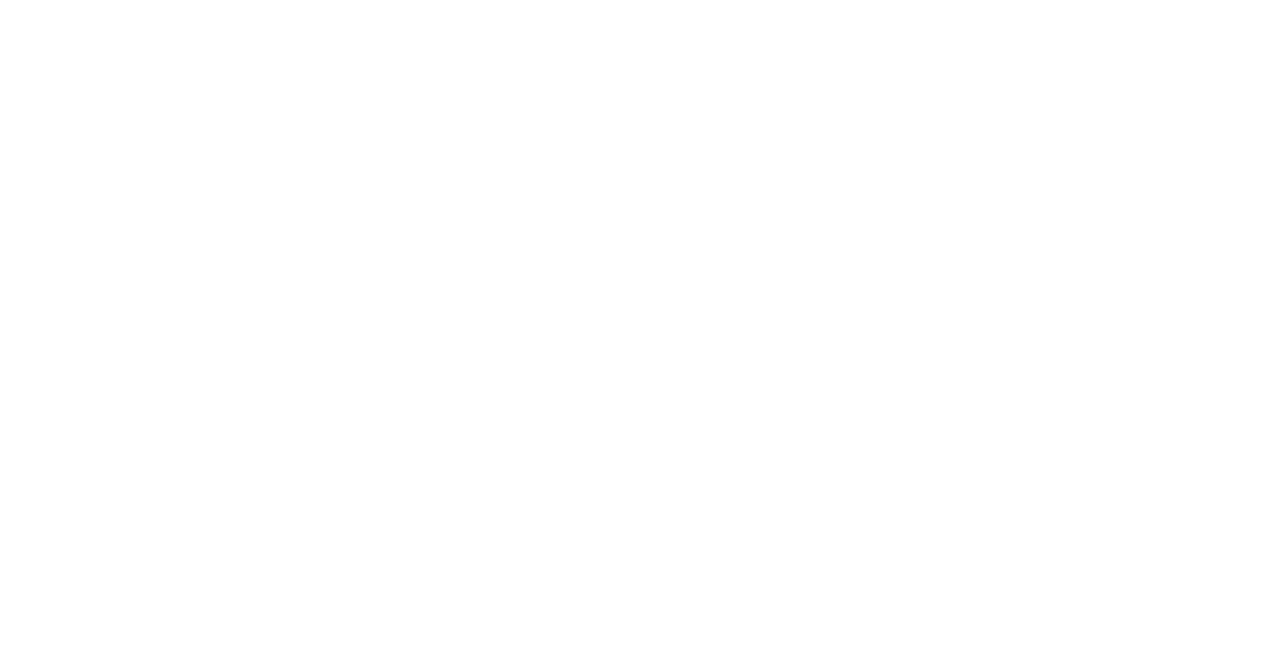
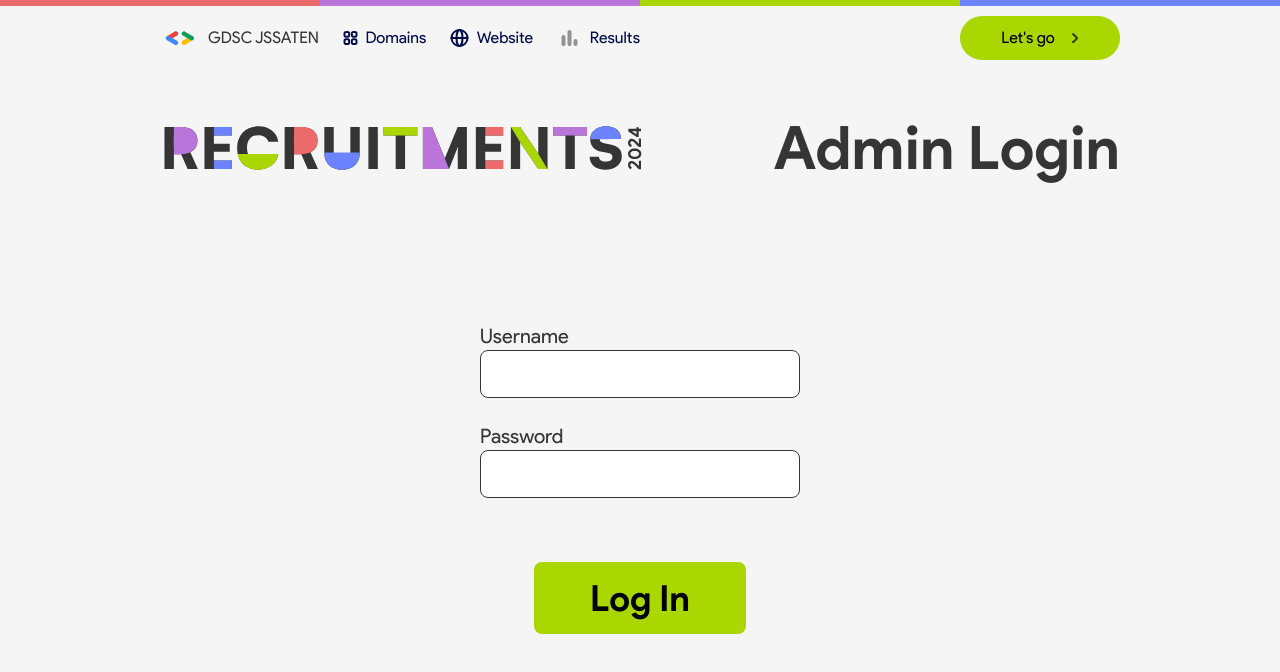
Before and after one commit to RamitVishwakarma/Recruitment-Platform, a React (Vite) app in the folder Recruitment2k24/: page /admin in a window 1280 px wide. Before the commit this address had no page. Shown: the top 672 px of the page. Built offline with nearby package versions, Linux system fonts and the light colour scheme; the HTML template or start-up script is replaced by a standard one.

Commit message:
added admin login page

```diff
--- a/Recruitment2k24/src/App.jsx
+++ b/Recruitment2k24/src/App.jsx
@@ -1,5 +1,6 @@
 import Domains from "./components/Domains";
 import Homepage from "./components/Homepage";
+import AdminLogin from "./components/admin/login";
 import { BrowserRouter, Route, Routes } from "react-router-dom";
 
 function App() {
@@ -8,6 +9,7 @@
       <Routes>
         <Route path="/" element={<Homepage />} />
         <Route path="/domains" element={<Domains />} />
+        <Route path="/admin" element={<AdminLogin />}/>
       </Routes>
     </BrowserRouter>
   );
--- a/Recruitment2k24/src/components/Domains.jsx
+++ b/Recruitment2k24/src/components/Domains.jsx
@@ -14,7 +14,7 @@
         <div className="h-[87vh] ">
           <div className="flex my-[3rem] justify-between">
             <img src={Logo} alt="Logo" />
-            <h1 className="text-6xl">Domains</h1>
+            <h1 className="text-6xl text-grey font-bold">Domains</h1>
           </div>
           <div className="flex justify-center mt-[14rem]">
             <p className="text-5xl text-para-blue text-center font-prod-bold w-[70%]">
--- a/Recruitment2k24/src/components/Homepage.jsx
+++ b/Recruitment2k24/src/components/Homepage.jsx
@@ -5,11 +5,11 @@
   return (
     <>
       <div className="h-screen">
-        <Navbar></Navbar>
+        <Navbar/>
         <img
-          className="mt-[15vh] w-[55%] mx-auto"
+          className="mt-[20vh] w-[55%] mx-auto"
           src={`${Recruitments}`}></img>
-        <img className="mt-[10vh] w-[70vw] mx-auto" src={`${Timeline}`} />
+        <img className="mt-[20vh] w-[70vw] mx-auto" src={`${Timeline}`} />
       </div>
     </>
   );
--- a/Recruitment2k24/src/components/Navbar/Navbar.css
+++ /dev/null
@@ -1,7 +0,0 @@
-button img{
-  transition: all 0.2s ease-in-out;
-}
-
-button:hover img {
-  transform: translateX(10px);
-}
--- a/Recruitment2k24/src/components/Navbar/Navbar.jsx
+++ b/Recruitment2k24/src/components/Navbar/Navbar.jsx
@@ -1,12 +1,9 @@
 import logo from "../../assets/logo.svg";
 import domainButton from "../../assets/domainButton.svg";
 import webButton from "../../assets/websiteButton.svg";
-import timeline from "../../assets/timeline.svg";
 import result from "../../assets/result.svg";
 import arrRight from "../../assets/arrRight.svg";
-import { useState } from "react";
 import { Link } from "react-router-dom";
-import "./Navbar.css";
 export default function Navbar() {
   return (
     <>
@@ -20,7 +17,7 @@
         <div className="flex w-[50%] justify-between">
           <Link to="/" className="flex items-center gap-2 justify-center">
             <img src={`${logo}`} alt="Logo" />
-            <div className="text-grey">GDSC JSSATEN</div>
+            <div className="text-grey">GDSC&nbsp;JSSATEN</div>
           </Link>
           <Link
             to="/domains"
--- /dev/null
+++ b/Recruitment2k24/src/components/admin/login.jsx
@@ -0,0 +1,29 @@
+import Navbar from "../Navbar/Navbar";
+import Logo from "../../assets/header-logo.svg"
+
+const AdminLogin = () => {
+    return (
+        <>
+        <Navbar/>
+        <div className="mx-[10rem]">
+            <div className="flex my-[3rem] justify-between">
+                <img src={Logo} alt="Logo" />
+                <h1 className="text-6xl font-bold text-grey">Admin Login</h1>
+            </div>
+            <div className="w-80 mt-36 ease-in-out duration-200 mx-auto flex flex-col justify-center gap-6">
+                <div>
+                    <label className="text-grey text-xl">Username</label>
+                    <input type="text" className="w-full h-12 px-4 rounded-lg border border-grey hover:border-2 focus:outline-none focus:border-2 focus:border-light-blue" placeholder="" />
+                </div>
+                <div>
+                    <label className="text-grey text-xl">Password</label>
+                    <input type="password" className="w-full h-12 px-4 rounded-lg border border-grey hover:border-2 focus:outline-none focus:border-2 focus:border-light-blue" placeholder="" />
+                </div>
+                <button className="mx-auto mt-10 font-bold text-4xl bg-lime rounded-lg hover:bg-button-hover px-14 py-4">Log In</button>
+            </div>
+        </div>
+        </>
+    );
+}
+
+export default AdminLogin;
--- a/Recruitment2k24/src/index.css
+++ b/Recruitment2k24/src/index.css
@@ -15,6 +15,19 @@
   }
 }
 
+button:hover img {
+  transform: translateX(10px);
+}
+
+body {
+  background-color: #f5f5f5;
+}
+
+input {
+  transition: all 0.2s ease-in-out;
+}
+
 * {
+  transition: all 0.2s ease-in-out;
   font-family: ProductSans, sans-serif;
 }
--- a/Recruitment2k24/tailwind.config.js
+++ b/Recruitment2k24/tailwind.config.js
@@ -9,6 +9,9 @@
       hr: "#00000066",
       grey: "#353535",
       "nav-hover": "#CDD5FF",
+      "text-box": "#FBFBFB",
+      "button-text": "#2F3B00",
+      "button-hover": "#D4F74C",
       blue: "#000C49",
       red: "#EB6B6B",
       purple: "#BA75DA",
```
